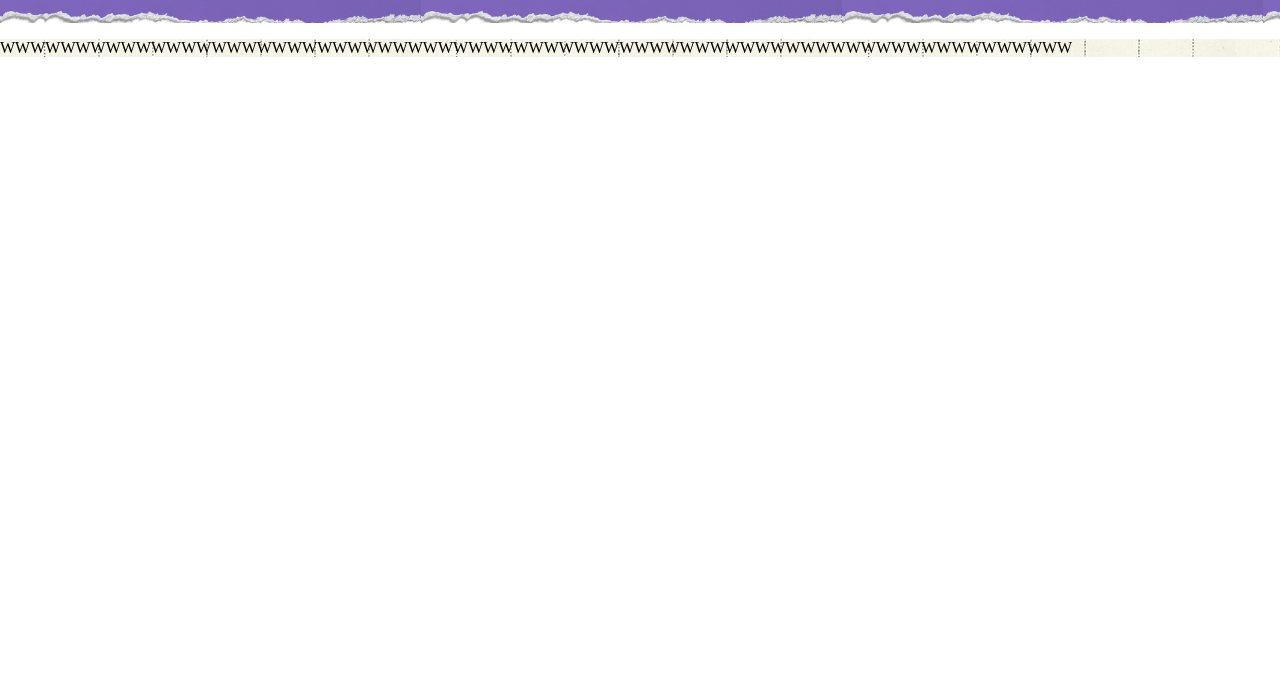
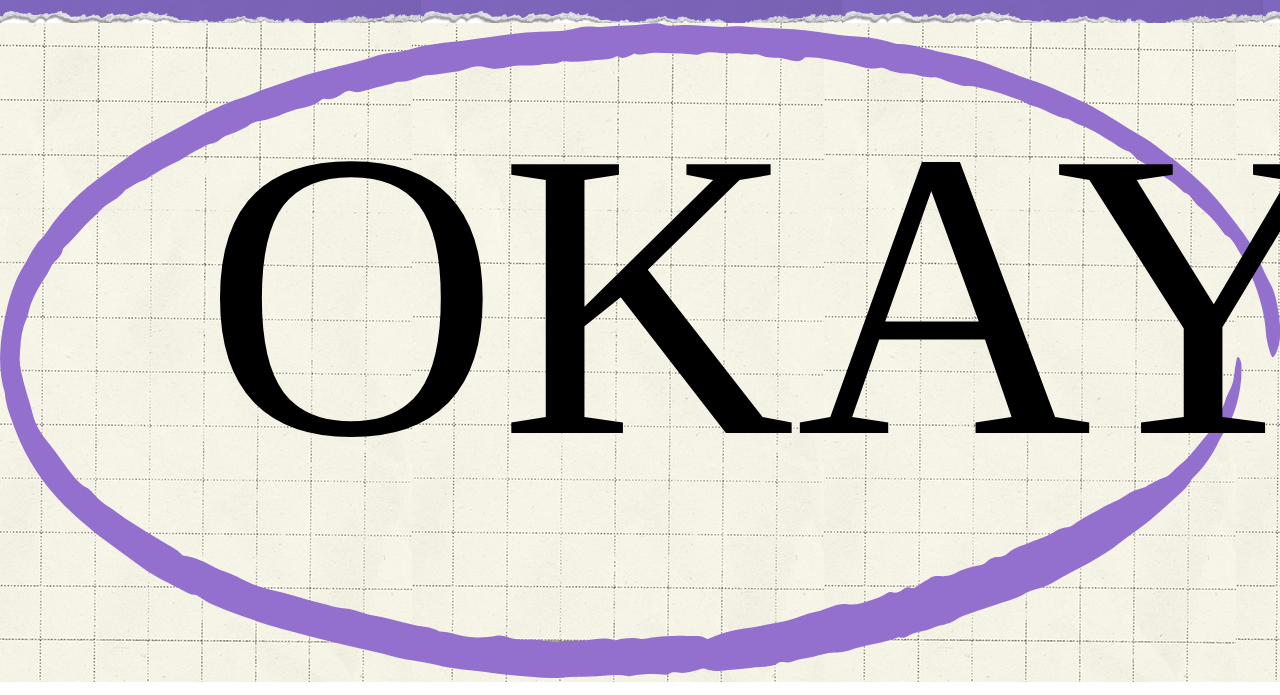
Before and after one commit to Milana041516/Music-s-Birthday, a plain HTML site: page main.html in a window 1280 px wide. Shown: the part 105-800 px from the top of the page. Drawn offline with Linux system fonts and the light colour scheme.

Commit message:
Update main.html

```diff
--- a/main.html
+++ b/main.html
@@ -21,7 +21,7 @@
             <!--A Journal-->
             <section id="hero-image">
                 <h2 class="hidden">A Journal</h2>
-                <p>WWWWWWWWWWWWWWWWWWWWWWWWWWWWWWWWWWWWWWWWWWWWWWWWWWWWWWWWWWWWWWWWWWWWWWW</p>
+                <img src="images/okay-circle.svg">
 
             </section>
 
```
